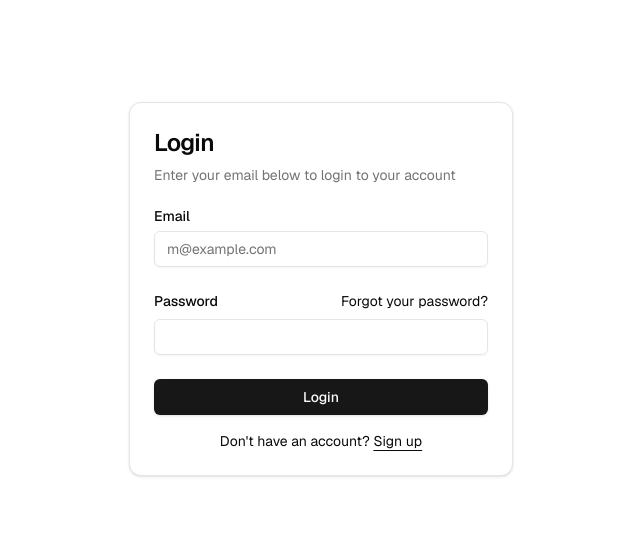
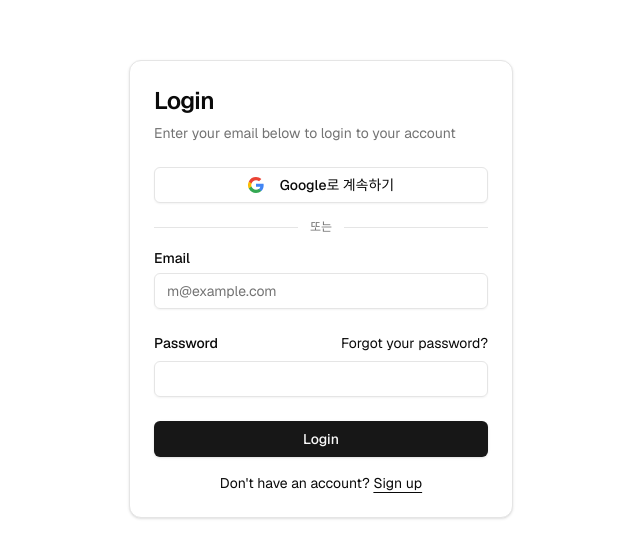
Before and after one commit to TonyMinjeJo/nextjs-supabase-app, a Next.js app: page /auth/login in a window 1280 px wide. Shown: the part 111-668 px from the top of the page, without its empty margins (319-959 px from the left). Built offline with nearby package versions, Linux system fonts and the light colour scheme; no server answers.

Commit message:
✨ feat: Google OAuth 로그인 및 콜백 라우트 추가

```diff
--- /dev/null
+++ b/app/auth/callback/route.ts
@@ -0,0 +1,28 @@
+import { getSafeNext } from "@/lib/auth/safe-next";
+import { createClient } from "@/lib/supabase/server";
+import { redirect } from "next/navigation";
+import { type NextRequest } from "next/server";
+
+// OAuth(PKCE) 콜백: code를 세션으로 교환합니다.
+export async function GET(request: NextRequest) {
+  const { searchParams } = new URL(request.url);
+  const code = searchParams.get("code");
+  const oauthError =
+    searchParams.get("error_description") ?? searchParams.get("error");
+  const next = getSafeNext(searchParams.get("next"));
+
+  if (oauthError) {
+    redirect(`/auth/error?error=${encodeURIComponent(oauthError)}`);
+  }
+
+  if (code) {
+    const supabase = await createClient();
+    const { error } = await supabase.auth.exchangeCodeForSession(code);
+    if (!error) {
+      redirect(next);
+    }
+    redirect(`/auth/error?error=${encodeURIComponent(error.message)}`);
+  }
+
+  redirect(`/auth/error?error=${encodeURIComponent("No code provided")}`);
+}
--- /dev/null
+++ b/components/google-sign-in-button.tsx
@@ -0,0 +1,73 @@
+"use client";
+
+import { Button } from "@/components/ui/button";
+import { createClient } from "@/lib/supabase/client";
+import { useState } from "react";
+
+function GoogleIcon() {
+  return (
+    <svg
+      aria-hidden="true"
+      viewBox="0 0 24 24"
+      className="mr-2 h-4 w-4"
+      focusable="false"
+    >
+      <path
+        fill="#4285F4"
+        d="M23.49 12.27c0-.79-.07-1.54-.19-2.27H12v4.51h6.47a5.54 5.54 0 0 1-2.4 3.63v3h3.88c2.27-2.09 3.54-5.17 3.54-8.87z"
+      />
+      <path
+        fill="#34A853"
+        d="M12 24c3.24 0 5.95-1.08 7.93-2.91l-3.88-3c-1.08.72-2.45 1.16-4.05 1.16-3.12 0-5.77-2.11-6.71-4.95H1.29v3.09A12 12 0 0 0 12 24z"
+      />
+      <path
+        fill="#FBBC05"
+        d="M5.29 14.3a7.21 7.21 0 0 1 0-4.6V6.61H1.29a12 12 0 0 0 0 10.78l4-3.09z"
+      />
+      <path
+        fill="#EA4335"
+        d="M12 4.75c1.76 0 3.34.61 4.59 1.8l3.44-3.44C17.94 1.19 15.24 0 12 0A12 12 0 0 0 1.29 6.61l4 3.09C6.23 6.86 8.88 4.75 12 4.75z"
+      />
+    </svg>
+  );
+}
+
+export function GoogleSignInButton({ next = "/protected" }: { next?: string }) {
+  const [isLoading, setIsLoading] = useState(false);
+  const [error, setError] = useState<string | null>(null);
+
+  const handleClick = async () => {
+    const supabase = createClient();
+    setIsLoading(true);
+    setError(null);
+
+    const { error } = await supabase.auth.signInWithOAuth({
+      provider: "google",
+      options: {
+        redirectTo: `${window.location.origin}/auth/callback?next=${encodeURIComponent(next)}`,
+      },
+    });
+
+    // 성공 시 브라우저가 구글로 이동하므로 에러일 때만 상태를 복구합니다.
+    if (error) {
+      setError(error.message);
+      setIsLoading(false);
+    }
+  };
+
+  return (
+    <div className="flex flex-col gap-2">
+      <Button
+        type="button"
+        variant="outline"
+        className="w-full"
+        disabled={isLoading}
+        onClick={handleClick}
+      >
+        <GoogleIcon />
+        {isLoading ? "Google로 이동 중..." : "Google로 계속하기"}
+      </Button>
+      {error && <p className="text-sm text-red-500">{error}</p>}
+    </div>
+  );
+}
--- a/components/login-form.tsx
+++ b/components/login-form.tsx
@@ -10,6 +10,7 @@ import {
   CardHeader,
   CardTitle,
 } from "@/components/ui/card";
+import { GoogleSignInButton } from "@/components/google-sign-in-button";
 import { Input } from "@/components/ui/input";
 import { Label } from "@/components/ui/label";
 import Link from "next/link";
@@ -57,6 +58,12 @@ export function LoginForm({
           </CardDescription>
         </CardHeader>
         <CardContent>
+          <GoogleSignInButton />
+          <div className="my-4 flex items-center gap-3 text-xs text-muted-foreground">
+            <span className="h-px flex-1 bg-border" />
+            또는
+            <span className="h-px flex-1 bg-border" />
+          </div>
           <form onSubmit={handleLogin}>
             <div className="flex flex-col gap-6">
               <div className="grid gap-2">
--- a/components/sign-up-form.tsx
+++ b/components/sign-up-form.tsx
@@ -10,6 +10,7 @@ import {
   CardHeader,
   CardTitle,
 } from "@/components/ui/card";
+import { GoogleSignInButton } from "@/components/google-sign-in-button";
 import { Input } from "@/components/ui/input";
 import { Label } from "@/components/ui/label";
 import Link from "next/link";
@@ -64,6 +65,12 @@ export function SignUpForm({
           <CardDescription>Create a new account</CardDescription>
         </CardHeader>
         <CardContent>
+          <GoogleSignInButton />
+          <div className="my-4 flex items-center gap-3 text-xs text-muted-foreground">
+            <span className="h-px flex-1 bg-border" />
+            또는
+            <span className="h-px flex-1 bg-border" />
+          </div>
           <form onSubmit={handleSignUp}>
             <div className="flex flex-col gap-6">
               <div className="grid gap-2">
```
